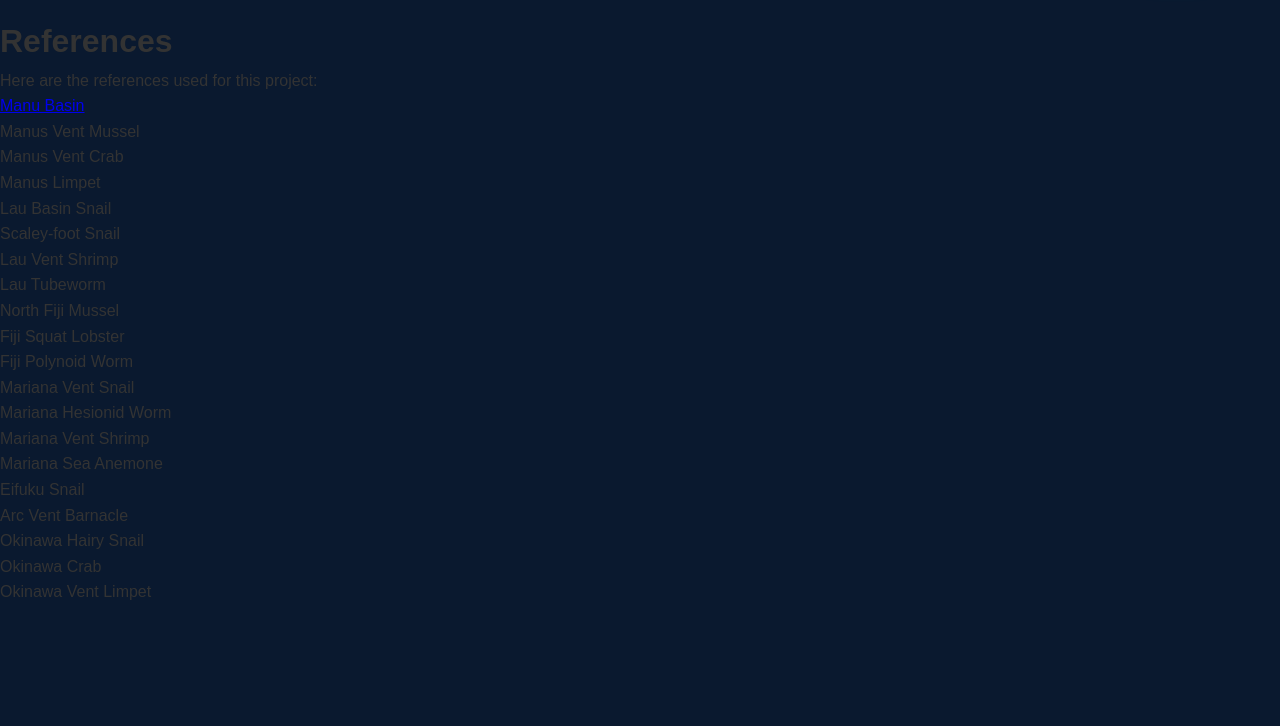
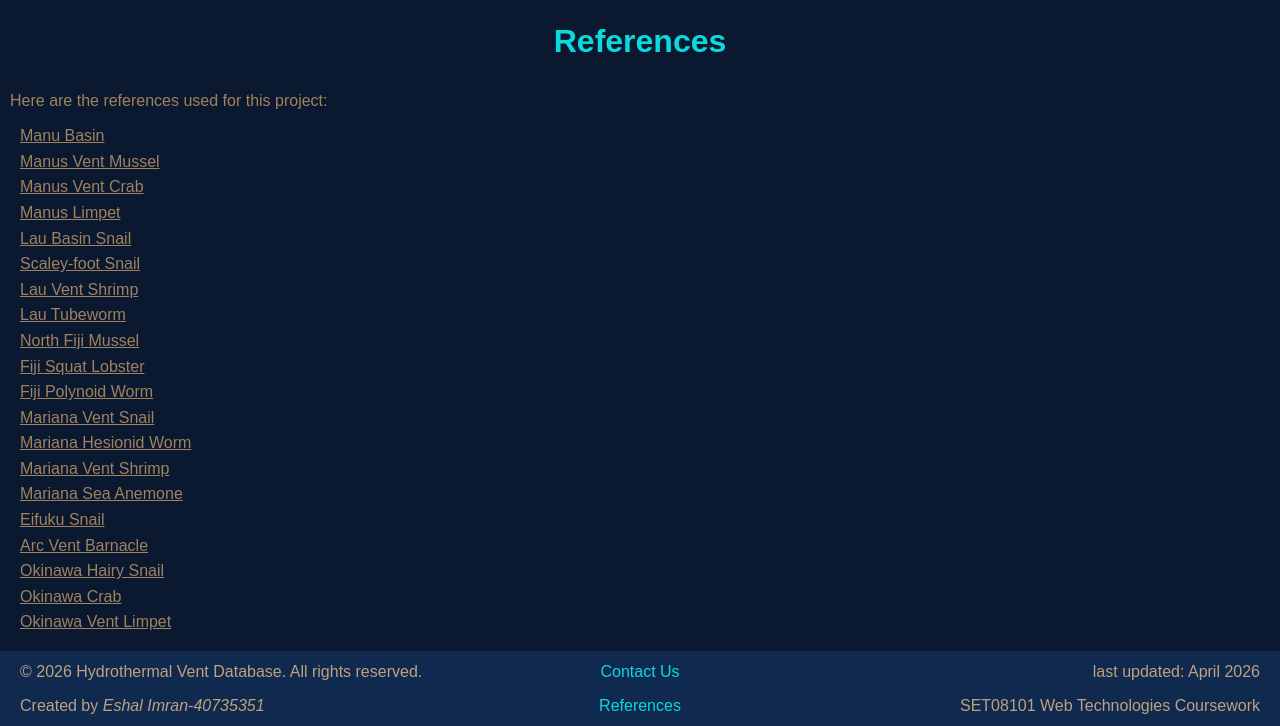
Before and after one commit to EshalImran27/HydroThermal_Vents, a PHP site: page /references.php in a window 1280 px wide. Shown: the part 191-917 px from the top of the page. Before the commit the page ends 791 px from the top, so only its background shows below. Run offline with PHP 8.4, Linux system fonts and the light colour scheme.

Commit message:
added references section

```diff
--- a/css/style.css
+++ b/css/style.css
@@ -450,9 +450,13 @@ body{
 .fauna-table{
     width: 100%;
     border-collapse: collapse;
-    margin: 10px;
+    margin: 10px 20px 10px 20px;
     border-radius: 20px;
     color: #7e4100;
+}
+.fauna-table thead {
+    background-color: #017779;
+    color: #0A192F;
 }
 .fauna-table th, .fauna-table td {
     border: 1px solid #132b4f;
@@ -461,6 +465,11 @@ body{
 }
 .fauna-table #fauna-description {
     max-width: 300px;
+}
+.fauna-table img{
+    width: 200px;
+    height: auto;
+    border-radius: 5px;
 }
 .filter-options{
     display: flex;
@@ -552,8 +561,8 @@ body{
     transition: border-top-color 0.3s ease, transform 0.3s ease;
 }
 .caret-rotate{
-    transform: translate(10%, -130%);
-    transform: rotate(180deg);
+    transform: translate(10%, -130%) rotate(180deg);
+    /* transform: rotate(90deg); */
 }
 .menu{
     list-style: none;
@@ -617,3 +626,97 @@ body{
     box-shadow: 0 0 10px #17bcbf;
     height: 11px;
 }
+.vent-detail-heading{
+    color: #0ADADC;
+    font-size: 24px;
+    text-align: center;
+    text-transform: uppercase;
+}
+.vent-details{
+    margin: 20px auto;
+    width: 80%;
+    max-width: 600px;
+    padding: auto;
+    display: grid;
+    grid-template-columns: 1fr 1fr;
+    border: 4px solid #0ADADC;
+    border-radius: 10px;
+    gap: 10px;
+    color: #a08160;
+}
+.vent-details dt{
+    padding: 10px;
+    background-color: #10294e;
+    border-bottom: 2px solid #0ADADC;
+    font-weight: bold;
+    color: #0ADADC;
+    margin-left: 0%;
+}
+.vent-details dd{
+    margin-left: 0%;
+    padding: 10px;
+    background-color: #10294e;
+    border-bottom: 2px solid #0ADADC;
+    color: #a08160;
+}
+.fauna-grid{
+    display: grid;
+    grid-template-columns: repeat(auto-fit, minmax(250px, 1fr));
+    gap: 20px;
+    margin: 20px;
+    width: 100%;
+    max-width: 1200px;
+    justify-content: center;
+}
+.fauna-card{
+    background-color: #10294e;
+    color: #a08160;
+    border-radius: 5px;
+    padding: 20px;
+    box-shadow: 0 0 10px #0ADADC;
+    overflow: hidden;
+    display: flex;
+    flex-direction: column;
+    align-items: center;
+}
+.fauna-image{
+    width: 100%;
+    height: auto;
+    border-radius: 5px;
+    margin-bottom: 15px;
+    overflow: hidden;
+}
+.fauna-image img{
+    width: 100%;
+    height: 300px;
+    border-radius: 5px;
+}
+.fauna-card h4{
+    color: #0ADADC;
+    margin-bottom: 10px;
+    text-align: center;
+}
+.fauna-card p{
+    color: #a08160;
+    text-align: center;
+}
+.scientific-name{
+    color: #0ca7d2;
+    font-style: italic;
+    margin-top: 5px;
+}
+.references-list a{
+    color: #a08160;
+    margin: 20px auto;
+    max-width: 800px;
+    padding: 20px;
+}
+#references{
+     color: #0ADADC;
+    text-align: center;
+    margin-bottom: 20px;
+}
+#references-description{
+    color: #a08160;
+    margin: 10px;
+}
--- a/includes/footer.php
+++ b/includes/footer.php
@@ -7,7 +7,7 @@
 
         <div class="footer-middle">
             <a href="contact.php">Contact Us</a>
-            <a href="privacy.php">Privacy Policy</a>
+            <a href="references.php">References</a>
         </div>
 
         <div class="footer-right">
--- a/references.php
+++ b/references.php
@@ -3,27 +3,29 @@ require_once 'includes/db.php';
 require_once 'includes/header.php';
 $pageTitle = 'References';
 ?>
-<h1>References</h1>
-<p>Here are the references used for this project:</p>
-<ul>
+
+<h1 id="references">References</h1>
+<p id="references-description">Here are the references used for this project:</p>
+<ul class="references-list">
     <li><a href="https://www.istockphoto.com/photo/hairy-snail-trochulus-hispidus-at-lithuania-forest-gm1475600889-505056214">Manu Basin</a></li>
-    <li><a href="https://en.wikipedia.org/wiki/Bathymodiolus"></a>Manus Vent Mussel</li>
-    <li><a href="https://en.wikipedia.org/wiki/Gandalfus_puia"></a>Manus Vent Crab</li>
-    <li><a href="https://www.glaucus.org.uk/Limpets.htm"></a>Manus Limpet</li>
-    <li><a href="https://wp.wwu.edu/arellanolab/category/laubasin/"></a>Lau Basin Snail</li>
-    <li><a href="https://www.sciencefocus.com/nature/what-is-a-scaly-foot-snail"></a>Scaley-foot Snail</li>
-    <li><a href="https://www.marinespecies.org/aphia.php?p=taxdetails&id=107001"></a>Lau Vent Shrimp</li>
-    <li><a href="https://en.wikipedia.org/wiki/Lamellibrachia"></a>Lau Tubeworm</li>
-    <li><a href="https://www.researchgate.net/figure/Bathymodiolus-brevior-a-Mussel-beds-at-Mussel-Hill-Fiji-Basin-Note-the-occasional_fig2_229920444"></a>North Fiji Mussel</li>
-    <li><a href=""></a>Fiji Squat Lobster</li>
-    <li><a href=""></a>Fiji Polynoid Worm</li>
-    <li><a href=""></a>Mariana Vent Snail</li>
-    <li><a href=""></a>Mariana Hesionid Worm</li>
-    <li><a href=""></a>Mariana Vent Shrimp</li>
-    <li><a href=""></a>Mariana Sea Anemone</li>
-    <li><a href=""></a>Eifuku Snail</li>
-    <li><a href=""></a>Arc Vent Barnacle</li>
-    <li><a href=""></a>Okinawa Hairy Snail</li>
-    <li><a href=""></a>Okinawa Crab</li>
-    <li><a href=""></a>Okinawa Vent Limpet</li>
+    <li><a href="https://en.wikipedia.org/wiki/Bathymodiolus">Manus Vent Mussel</a></li>
+    <li><a href="https://en.wikipedia.org/wiki/Gandalfus_puia">Manus Vent Crab</a></li>
+    <li><a href="https://www.glaucus.org.uk/Limpets.htm">Manus Limpet</a></li>
+    <li><a href="https://wp.wwu.edu/arellanolab/category/laubasin/">Lau Basin Snail</a></li>
+    <li><a href="https://www.sciencefocus.com/nature/what-is-a-scaly-foot-snail">Scaley-foot Snail</a></li>
+    <li><a href="https://www.marinespecies.org/aphia.php?p=taxdetails&id=107001">Lau Vent Shrimp</a></li>
+    <li><a href="https://en.wikipedia.org/wiki/Lamellibrachia">Lau Tubeworm</a></li>
+    <li><a href="https://www.researchgate.net/figure/Bathymodiolus-brevior-a-Mussel-beds-at-Mussel-Hill-Fiji-Basin-Note-the-occasional_fig2_229920444">North Fiji Mussel</a></li>
+    <li><a href="">Fiji Squat Lobster</a></li>
+    <li><a href="">Fiji Polynoid Worm</a></li>
+    <li><a href="">Mariana Vent Snail</a></li>
+    <li><a href="">Mariana Hesionid Worm</a></li>
+    <li><a href="">Mariana Vent Shrimp</a></li>
+    <li><a href="">Mariana Sea Anemone</a></li>
+    <li><a href="">Eifuku Snail</a></li>
+    <li><a href="">Arc Vent Barnacle</a></li>
+    <li><a href="">Okinawa Hairy Snail</a></li>
+    <li><a href="">Okinawa Crab</a></li>
+    <li><a href="">Okinawa Vent Limpet</a></li>
 </ul>
+<?php require_once 'includes/footer.php'; ?>
```
